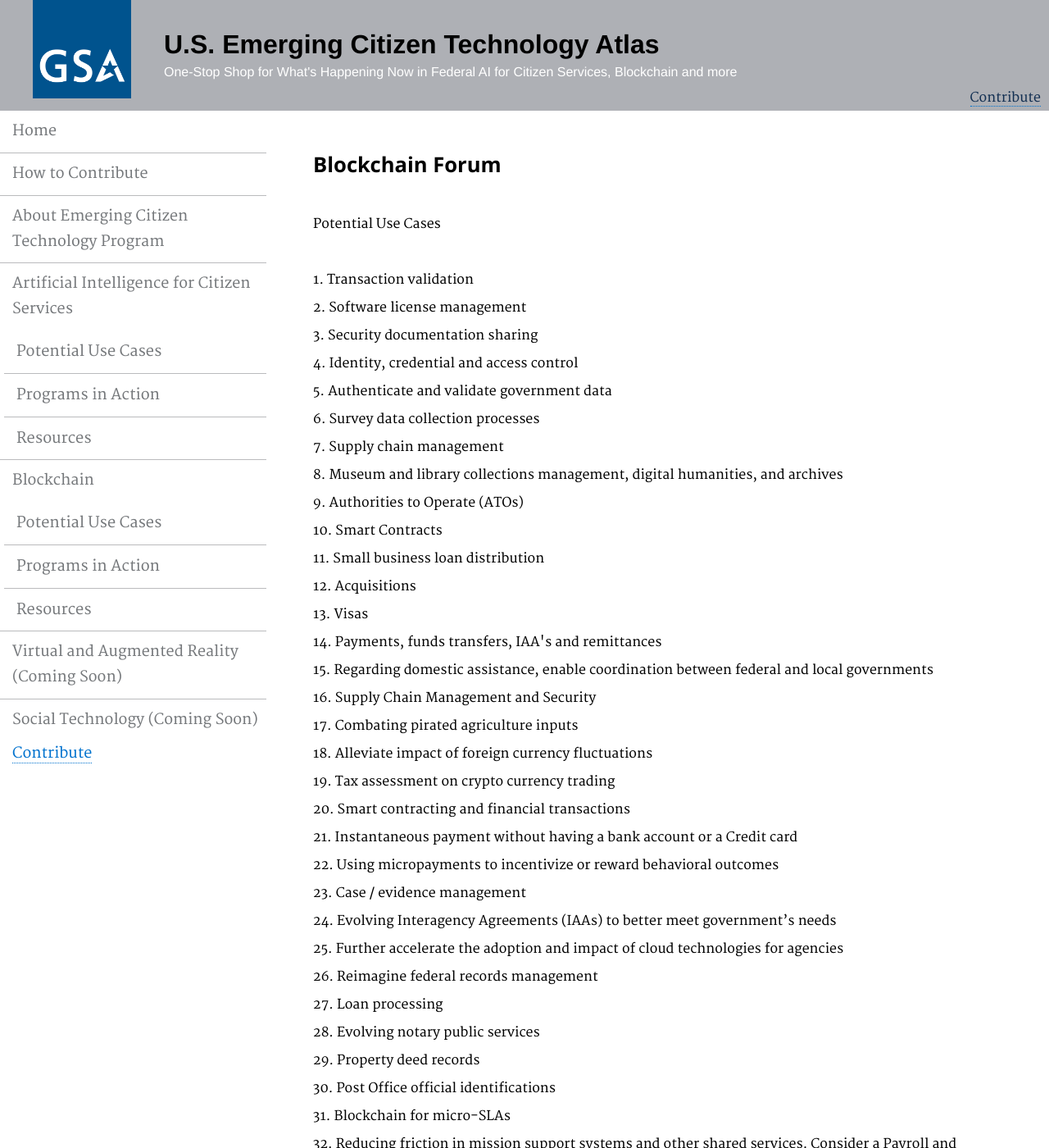
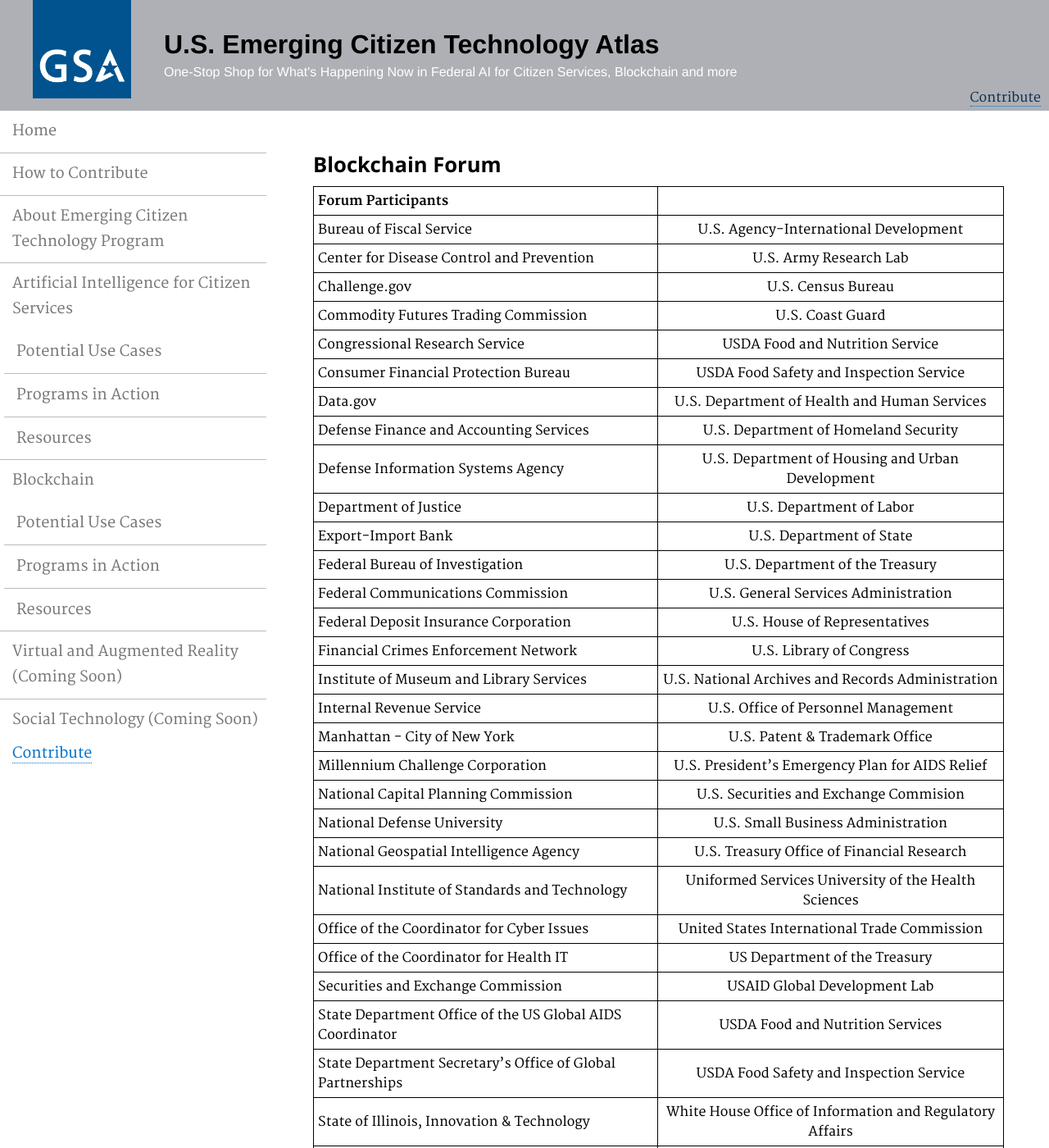
Before and after one commit to GSA/emerging-technology-atlas, a Jekyll site: the page built from pages/blockchain-forum.md, in a window 1280 px wide and 1400 px high. Shown: the whole window at 82% size. Built offline with Jekyll 4.4.1, drawn with Linux system fonts in a browser that asks for light colours; some of the changed text lies outside the part shown.

Commit message:
Update blockchain-forum.md

```diff
--- a/pages/blockchain-forum.md
+++ b/pages/blockchain-forum.md
@@ -9,8 +9,42 @@ description: ""
 
 
 
+|                                      Forum Participants                                                                 ||
+| -----------------------------------------------------------|:-----------------------------------------------------------:|
+| Bureau of Fiscal Service                                   | U.S. Agency-International Development                       |
+| Center for Disease Control and Prevention                  | U.S. Army Research Lab                                      |
+| Challenge.gov                                              | U.S. Census Bureau                                          |
+| Commodity Futures Trading Commission                       | U.S. Coast Guard                                            |
+| Congressional Research Service                             | USDA Food and Nutrition Service                             |
+| Consumer Financial Protection Bureau                       | USDA Food Safety and Inspection Service                     |
+| Data.gov                                                   | U.S. Department of Health and Human Services                |
+| Defense Finance and Accounting Services                    | U.S. Department of Homeland Security                        |
+| Defense Information Systems Agency                         | U.S. Department of Housing and Urban Development            |
+| Department of Justice                                      | U.S. Department of Labor                                    |
+| Export-Import Bank                                         | U.S. Department of State                                    |
+| Federal Bureau of Investigation                            | U.S. Department of the Treasury                             |
+| Federal Communications Commission                          | U.S. General Services Administration                        |
+| Federal Deposit Insurance Corporation                      | U.S. House of Representatives                               |
+| Financial Crimes Enforcement Network                       | U.S. Library of Congress                                    |
+| Institute of Museum and Library Services                   | U.S. National Archives and Records Administration           |
+| Internal Revenue Service                                   | U.S. Office of Personnel Management                         |
+| Manhattan - City of New York                               | U.S. Patent & Trademark Office                              |
+| Millennium Challenge Corporation                           | U.S. President's Emergency Plan for AIDS Relief             |
+| National Capital Planning Commission                       | U.S. Securities and Exchange Commision                      |
+| National Defense University                                | U.S. Small Business Administration                          |
+| National Geospatial Intelligence Agency                    | U.S. Treasury Office of Financial Research                  |
+| National Institute of Standards and Technology             | Uniformed Services University of the Health Sciences        |
+| Office of the Coordinator for Cyber Issues                 | United States International Trade Commission                |
+| Office of the Coordinator for Health IT                    | US Department of the Treasury                               |
+| Securities and Exchange Commission                         | USAID Global Development Lab                                |
+| State Department Office of the US Global AIDS Coordinator  | USDA Food and Nutrition Services                            |
+| State Department Secretary's Office of Global Partnerships | USDA Food Safety and Inspection Service                     |
+| State of Illinois, Innovation & Technology                 | White House Office of Information and Regulatory Affairs    |
+| The Export-Import Bank of the United States                | White House Office of Management and Budget                 |
+| Transportation Security Administration                     | White House Office of the Federal Chief Information Officer |
+
 <p> <br> </p>
-Potential Use Cases
+**Potential Use Cases
 <p> <br> </p>
 <p>1. Transaction validation</p>
 
```
